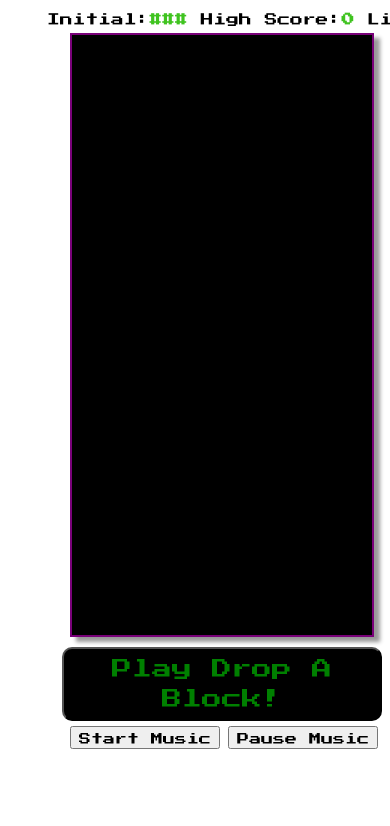
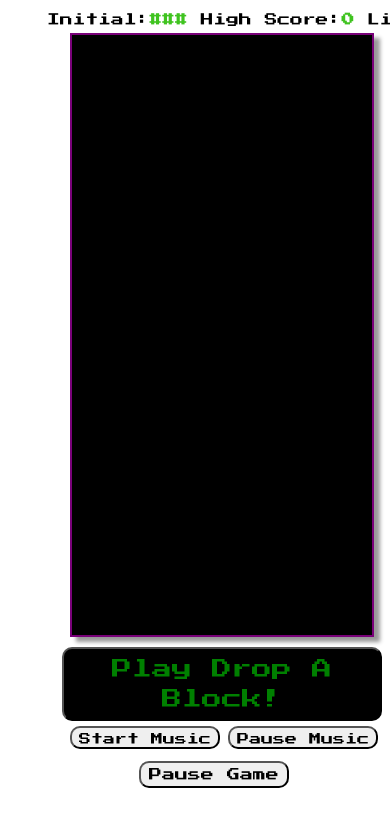
Before and after one commit to ablueplatypus/Drop-A-Block, a React (Create React App) app: page / in a window 390 px wide. Shown: the top 826 px of the page. Built offline with nearby package versions, Linux system fonts and the light colour scheme; no server answers; a web font is replaced by a local one.

Commit message:
updated the game with a pause button for mobile, updated styling

```diff
--- a/src/App.css
+++ b/src/App.css
@@ -112,6 +112,7 @@
 
 .soundbuttons {
   cursor: pointer;
+  border-radius: 10px;
   font-family: 'Press Start 2p', Arial, sans-serif;
   font-size: 12px;
   margin-top: 5px;
@@ -137,6 +138,24 @@
   order: 1;
   width: 320px;
 }
+
+.pauseBtn {
+  cursor: pointer;
+  border-radius: 10px;
+  text-align: center;
+  font-family: 'Press Start 2p', Arial, sans-serif;
+  font-size: 13px;
+  margin-top: 12px;
+  margin-left: 77px;
+  padding: 5px 8px 5px;
+}
+
+.pauseBtn:hover {
+  color: white;
+  background-color: black;
+}
+
+
 
 #click-to-play {
   font-weight: 500;
@@ -242,6 +261,10 @@
 
 @media screen and (max-width: 768px) {
 
+  .App {
+    touch-action: manipulation;
+  }
+
   .small-margin {
     margin: 12px 0px 10px;
   }
--- a/src/CanvasDrawing.js
+++ b/src/CanvasDrawing.js
@@ -78,7 +78,7 @@ class CanvasDrawing extends Component {
   }
 
 
-  handleStart = (e) => {
+  handleTouch = (e) => {
     e.persist()
     let touch = e.touches[0]
     if (this.state.playing) {
@@ -395,6 +395,7 @@ class CanvasDrawing extends Component {
       this.gamePaused = true;
       clearInterval(this.interval)
       this.props.playPauseSound()
+
       //show pause text
       document.querySelector('#pause').style.visibility = "visible"
     } else if (this.gamePaused) {
@@ -422,6 +423,11 @@ class CanvasDrawing extends Component {
   }
     this.freezed = true;
     this.props.playFallSound()
+  }
+
+  clickPause = () => {
+      this.pauseGame()
+      this.setState({gamePaused: !this.state.gamePaused})
   }
 
   keyPress = (key) => {
@@ -454,8 +460,7 @@ class CanvasDrawing extends Component {
           this.canMove();
           break;
       case 'pause':
-        this.pauseGame()
-        this.setState({gamePaused: !this.state.gamePaused})
+        this.clickPause();
           break;
           default:
           return "something went wrong"
@@ -480,7 +485,6 @@ class CanvasDrawing extends Component {
   startGame = () => {
     // this function start the game and allow the board to be created
     // it will also fire other funcations that will allow the tetrominos to start falling.
-    // console.log('In Start Game', this.state.startGame);
     this.setState({
       playing: true,
       score: 0,
@@ -490,8 +494,6 @@ class CanvasDrawing extends Component {
     this.shuffle(this.randomPiece)
     this.newShape();
     this.gameOver = false;
-    // console.log(this.intervalRender, this.interval);
-    // console.log(this.board);
   }
 
   game = () => {
@@ -502,7 +504,6 @@ class CanvasDrawing extends Component {
 
 /************************* Click Handler ********************************/
   playGameHandler = () => {
-    // console.log('in playGameHandler');
     this.startGame();
     this.game();
     this.props.play()
@@ -549,7 +550,7 @@ class CanvasDrawing extends Component {
         pauseGame={this.pauseGame}
         randomPiece={this.randomPiece}
         />
-        <div className="tetris" onKeyDown={(e) => console.log(e.key)}>
+        <div className="tetris">
           <div className="top-score">
             <ul id="top-score-list">
               <li>Initial:<span id="initials">{this.topScore() ? this.topScore().initials : '###'}</span></li>
@@ -564,11 +565,12 @@ class CanvasDrawing extends Component {
           <canvas id="world" ref="canvas"
           width={this.state.worldWidth}
           height={this.state.worldHeight}
-          onTouchStart={this.handleStart}>
+          onTouchStart={this.handleTouch}>
           </canvas>
           <button id="playbutton" onClick={() => this.playGameHandler()}>Play Drop A Block!</button>
           <button className="soundbuttons" onClick={() => this.props.play()}>Start Music</button>
           <button className="soundbuttons" onClick={(e) => this.props.pauseMusic(e)}>Pause Music</button>
+          <button className="pauseBtn" onClick={() => this.clickPause()}>Pause Game</button>
         </div>
       </React.Fragment>
     );
```
